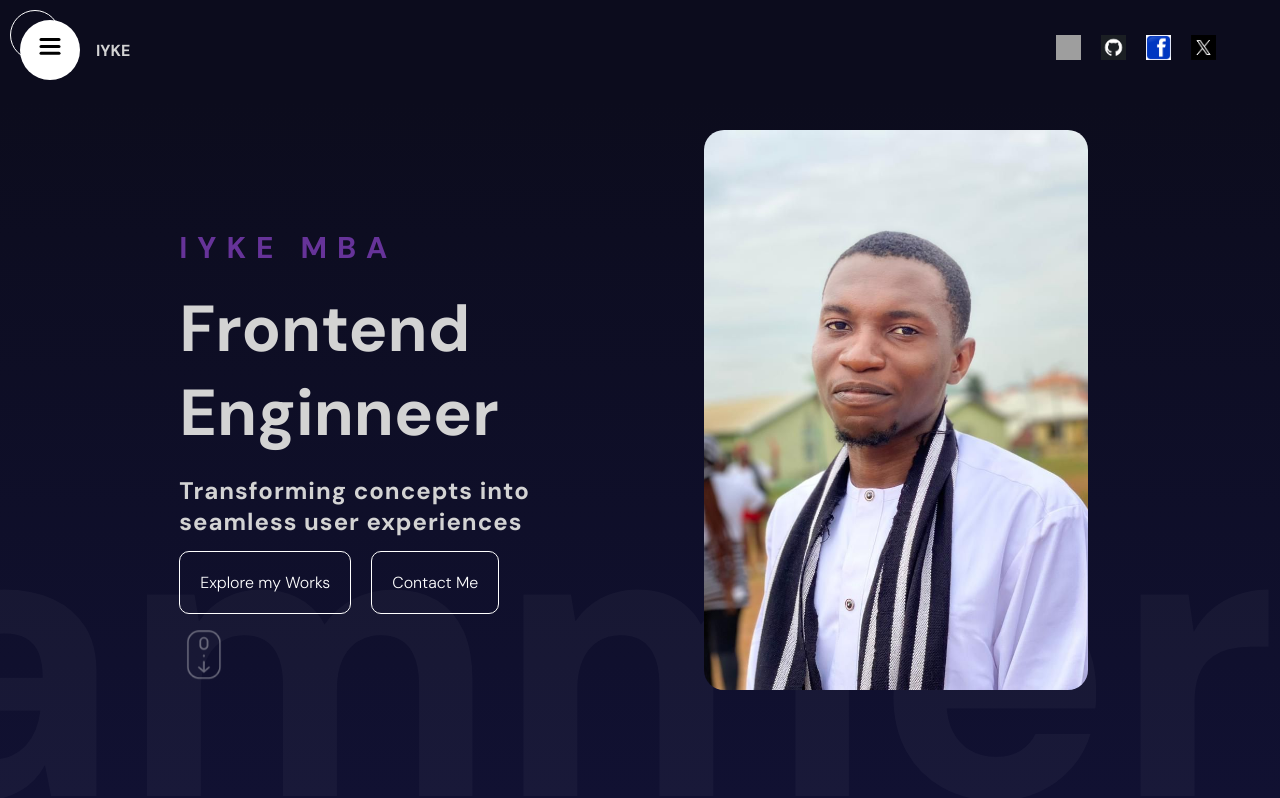
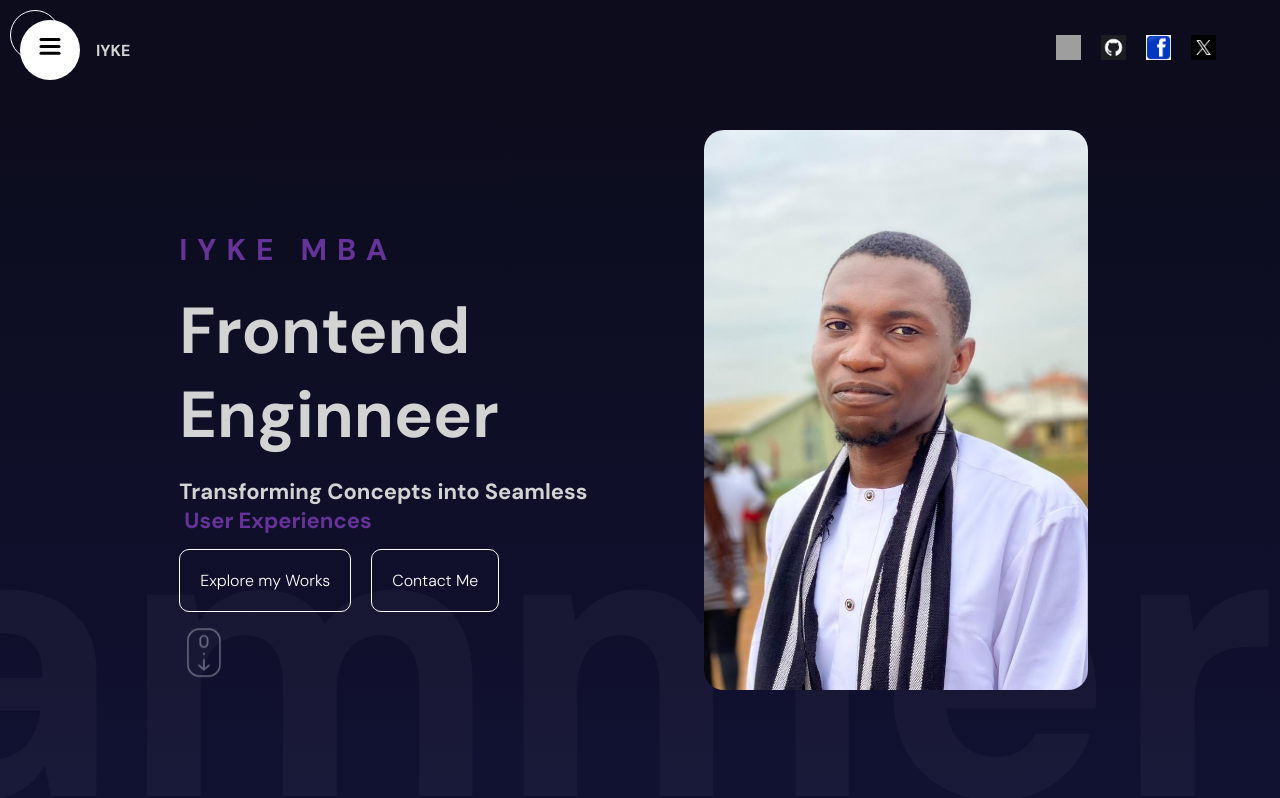
Before and after one commit to IkMba/Portfolio, a React (Vite) app: page / in a window 1280 px wide. Shown: the top 798 px of the page. Built offline with nearby package versions, Linux system fonts and the light colour scheme; grey boxes are pictures that could not be loaded.

Commit message:
fix hero buttons

```diff
--- a/src/components/hero/Hero.jsx
+++ b/src/components/hero/Hero.jsx
@@ -50,7 +50,10 @@ const Hero = () => {
           <motion.h2 variants={textVariants}>IYKE MBA</motion.h2>
           <motion.h1 variants={textVariants}>Frontend Enginneer</motion.h1>
           <div>
-            <h3>Transforming concepts into seamless user experiences</h3>
+            <h3>
+              Transforming Concepts into Seamless &nbsp;
+              <span>User Experiences</span>
+            </h3>
           </div>
           <motion.div variants={textVariants} className="buttons">
             <motion.a href="#Projects" variants={textVariants}>
--- a/src/components/hero/hero.scss
+++ b/src/components/hero/hero.scss
@@ -35,7 +35,7 @@
         gap: 30px;
         align-items: center;
         justify-content: flex-start;
-        margin-top: 75px;
+        margin-top: 50px;
         text-align: center;
         padding-left: 0;
       }
@@ -49,9 +49,13 @@
         letter-spacing: 10px;
       }
       h3 {
-        font-size: 24px;
-        letter-spacing: 1px;
+        font-size: 22px;
+        // letter-spacing: 1px;
         margin: auto;
+
+        span {
+          color: rebeccapurple;
+        }
       }
 
       h1 {
```
